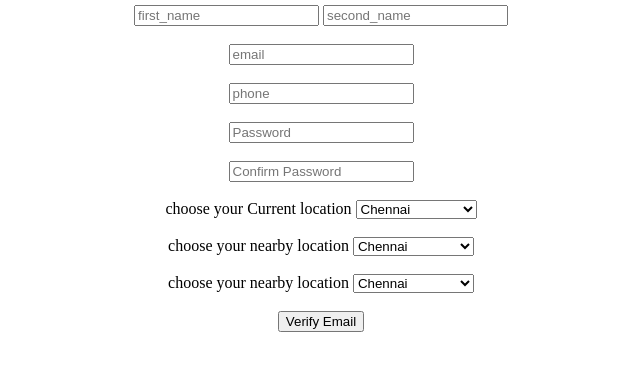
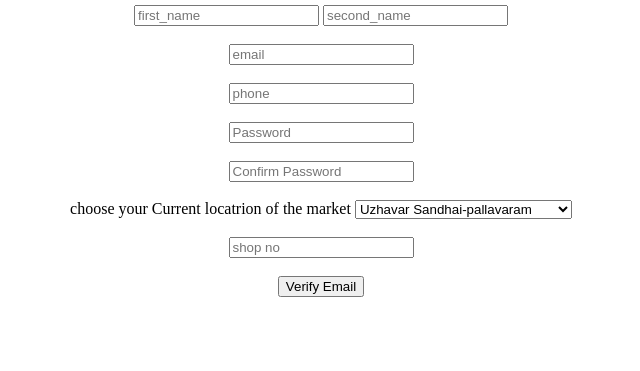
Before and after one commit to maddyxplore/Ebazaar, a Django app: page /fsignup in a window 1280 px wide. Shown: the part 133-504 px from the top of the page, without its empty margins (319-959 px from the left). Run offline with Django 3.2, Linux system fonts and the light colour scheme.

Commit message:
Add files via upload

```diff
--- a/templates/csignup.html
+++ b/templates/csignup.html
@@ -16,7 +16,6 @@
         <br><br>
         choose your location
         <select type="text" name="location">
-
             <option value="chennai">Chennai</option>
             <option value="chennai">Chengalpat</option>
             <option value="chennai">kanchipuram</option>
@@ -26,6 +25,8 @@
             <option value="chennai">Vellore</option>
         </select>
         <br><br>
+        <textarea name="address" placeholder="Enter your correct address"></textarea>
+        <br><br>
         <input type="submit" value="Verify Email">
     </form>
 {% endblock %}
--- a/templates/fsignup.html
+++ b/templates/fsignup.html
@@ -14,43 +14,17 @@
         <br><br>
         <input type="password" name="cpassword" placeholder="Confirm Password">
         <br><br>
-
-        choose your Current location
+        choose your Current locatrion of the market
         <select type="text" name="location">
-
-            <option value="chennai">Chennai</option>
-            <option value="chennai">Chengalpat</option>
-            <option value="chennai">kanchipuram</option>
-            <option value="chennai">Tiruvallur</option>
-            <option value="chennai">Vilupuram</option>
-            <option value="chennai">Thiruvannamalai</option>
-            <option value="chennai">Vellore</option>
+            <option value="pallavaram-chennai">Uzhavar Sandhai-pallavaram</option>
+            <option value="chrompet-chennai">Uzhavar Sandhai-chrompet</option>
+            <option value="ambattur-chennai">Uzhavar Sandhai-ambattur</option>
+            <option value="guduvancherry-chennai">Uzhavar Sandhai-guduvancherry</option>
         </select>
         <br><br>
-        choose your nearby location
-        <select type="text" name="nearby1location">
+        <input type=-"text" name="shop_no" placeholder="shop no">
+        <br><br>
 
-            <option value="chennai">Chennai</option>
-            <option value="chennai">Chengalpat</option>
-            <option value="chennai">kanchipuram</option>
-            <option value="chennai">Tiruvallur</option>
-            <option value="chennai">Vilupuram</option>
-            <option value="chennai">Thiruvannamalai</option>
-            <option value="chennai">Vellore</option>
-        </select>
-        <br><br>
-        choose your nearby location
-        <select type="text" name="nearby2location">
-
-            <option value="chennai">Chennai</option>
-            <option value="chennai">Chengalpat</option>
-            <option value="chennai">kanchipuram</option>
-            <option value="chennai">Tiruvallur</option>
-            <option value="chennai">Vilupuram</option>
-            <option value="chennai">Thiruvannamalai</option>
-            <option value="chennai">Vellore</option>
-        </select>
-        <br><br>
         <input type="submit" value="Verify Email">
     </form>
 {% endblock %}
--- a/templates/verify.html
+++ b/templates/verify.html
@@ -1,7 +1,7 @@
 {% extends 'home.html'%}
 {% block otp%}
 
-<form method="GET" action="verify">
+<form method="GET" action="verify ">
     {% csrf_token %}
     <input type="text" name="otp" placeholder="Enter your otp here..">
     <input type="hidden" name="email" value={{ data_set.email }}>
```
